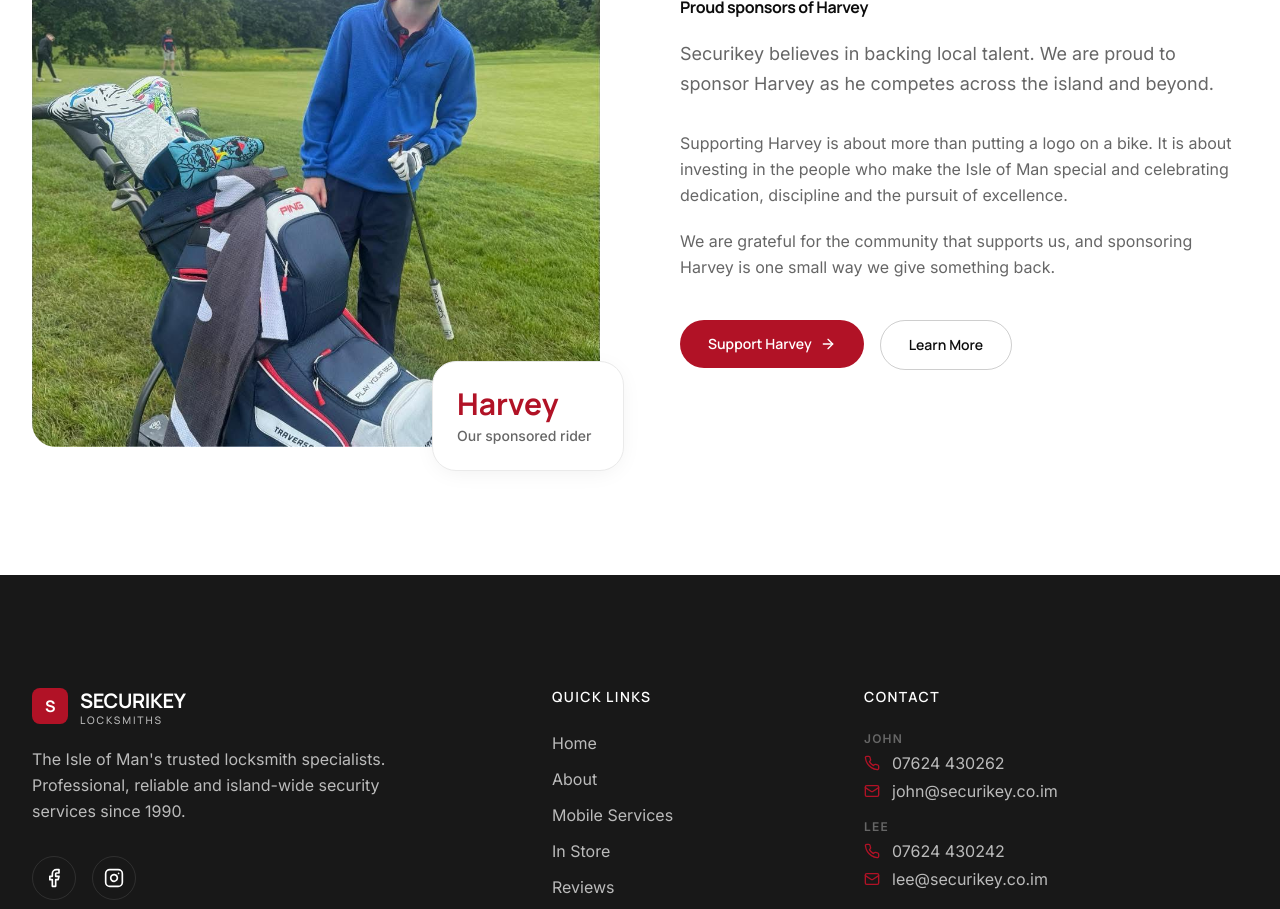
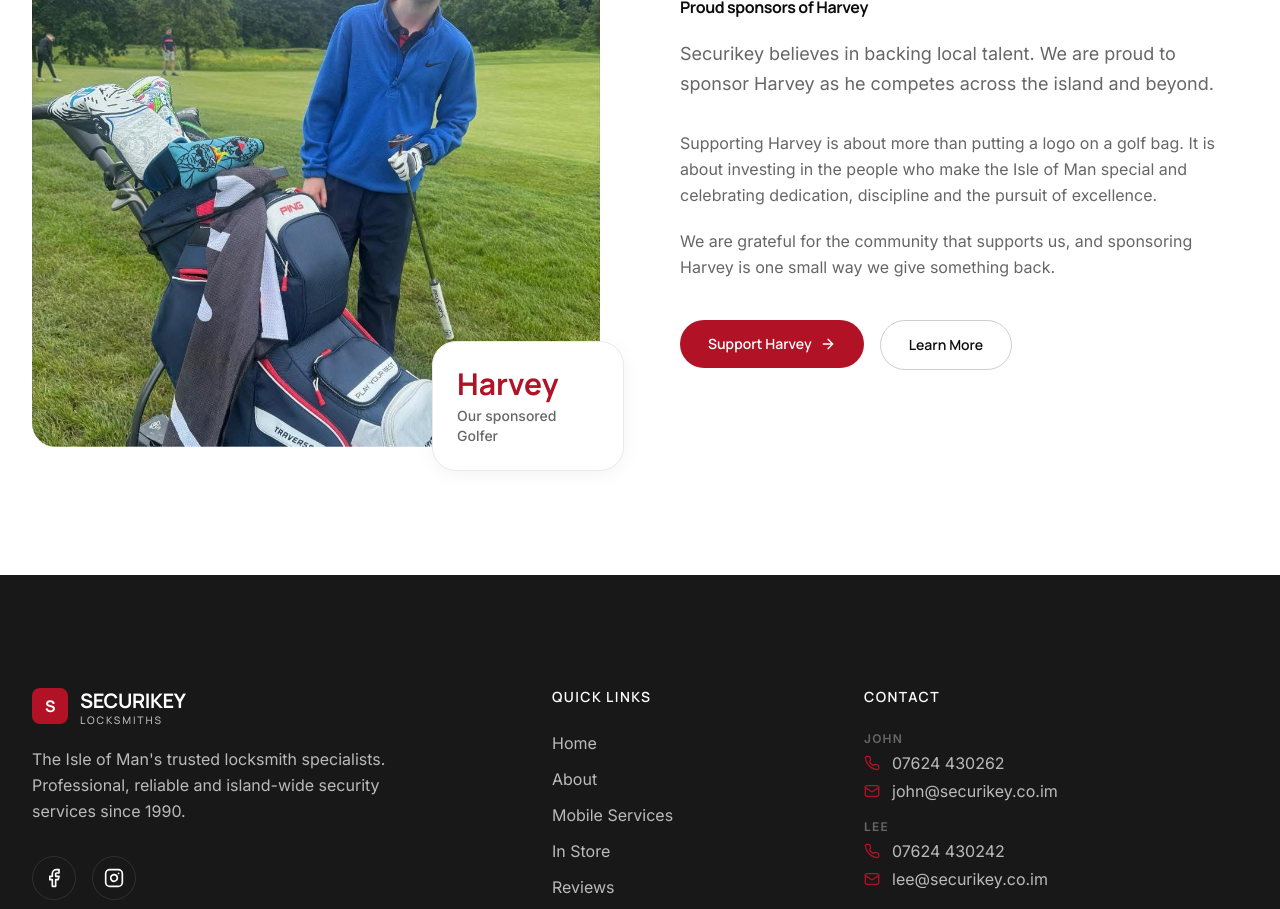
Before and after one commit to LYNKSPortal/securikey-iom, a Next.js app: page / in a window 1280 px wide. Shown: the part 10980-11889 px from the top of the page. Built offline with nearby package versions, Linux system fonts and the light colour scheme.

Commit message:
Update Harvey section copy from rider to golfer

```diff
--- a/components/sections/Harvey.tsx
+++ b/components/sections/Harvey.tsx
@@ -29,7 +29,7 @@ export function Harvey() {
             </div>
             <div className="absolute -bottom-6 -right-6 hidden w-48 rounded-3xl border border-grey-200 bg-white p-6 shadow-soft lg:block">
               <p className="text-3xl font-heading font-bold text-red">Harvey</p>
-              <p className="mt-1 text-sm font-medium text-grey-600">Our sponsored rider</p>
+              <p className="mt-1 text-sm font-medium text-grey-600">Our sponsored Golfer</p>
             </div>
           </motion.div>
 
@@ -49,7 +49,7 @@ export function Harvey() {
               className="mt-8 space-y-5 text-grey-600 leading-relaxed"
             >
               <p>
-                Supporting Harvey is about more than putting a logo on a bike. It is about
+                Supporting Harvey is about more than putting a logo on a golf bag. It is about
                 investing in the people who make the Isle of Man special and celebrating
                 dedication, discipline and the pursuit of excellence.
               </p>
```
